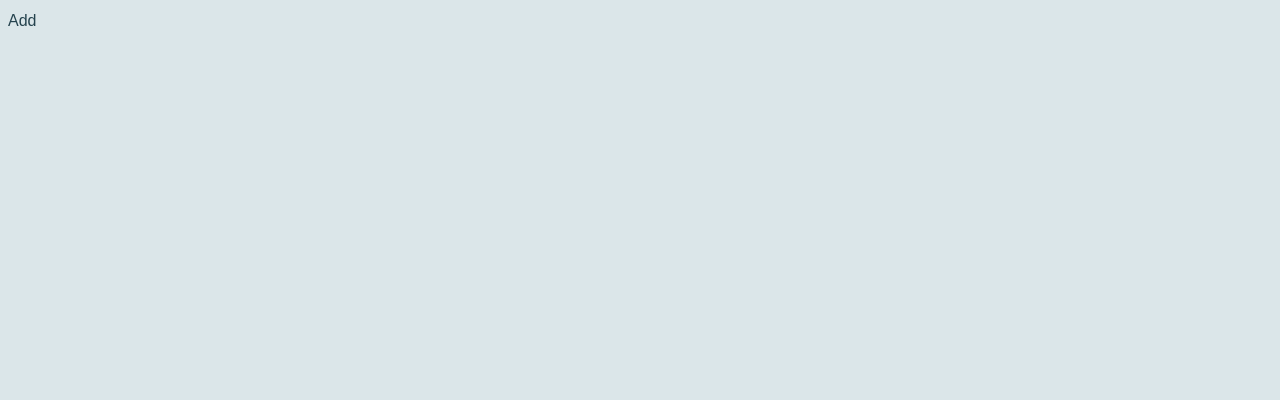
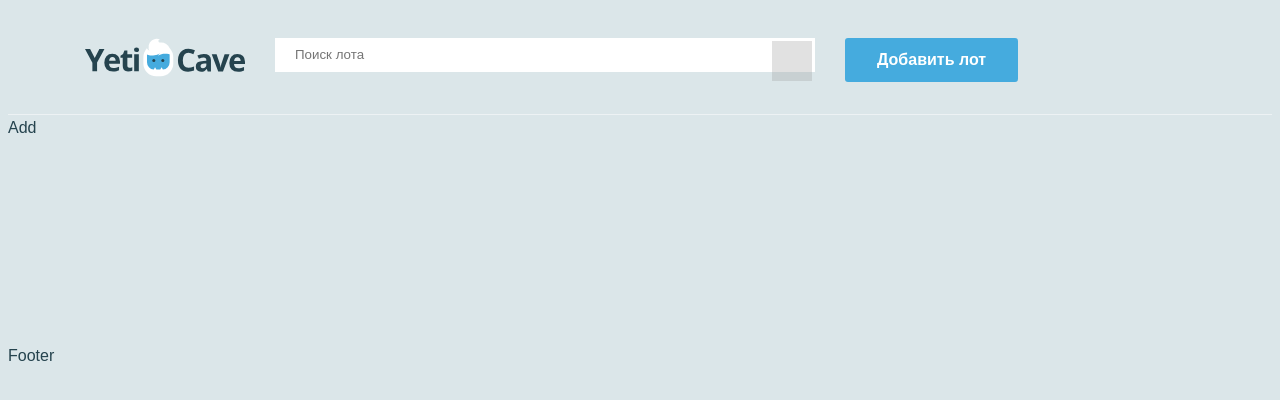
Before and after one commit to tatyanakoroleva00/yeticave_app, a React (Vite) app: page /add in a window 1280 px wide. Shown: the top 400 px of the page. Built offline with nearby package versions, Linux system fonts and the light colour scheme; grey boxes are pictures that could not be loaded; a web font is replaced by a local one.

Commit message:
added layout so that to fix header and footer on pages

```diff
--- a/src/App.jsx
+++ b/src/App.jsx
@@ -2,14 +2,17 @@ import React from "react";
 import { BrowserRouter as Router, Route, Routes } from "react-router-dom";
 import HomePage from "./components/HomePage";
 import Add from "./pages/Add";
+import Layout from "./components/Layout";
 
 function App() {
   return (
     <Router>
-      <Routes>
-        <Route path="/" element={<HomePage />} />
-        <Route path="/add" element={<Add />} />
-      </Routes>
+      <Layout>
+        <Routes>
+          <Route path="/" element={<HomePage />} />
+          <Route path="/add" element={<Add />} />
+        </Routes>
+      </Layout>
     </Router>
   )
 }
--- a/src/components/Header.jsx
+++ b/src/components/Header.jsx
@@ -1,7 +1,7 @@
 import React from 'react';
 import { useState } from 'react';
 
-const Header = (props) => {
+const Header = () => {
   const [searchInput, setSearchInput] = useState('');
   return (
     <header className="main-header">
@@ -19,7 +19,7 @@ const Header = (props) => {
 
              {/* <?php if (isset($_SESSION['user'])) : ?> */}
 
-            <div><a className="main-header__add-lot button" onClick={props.navigateToAdd}>Добавить лот</a></div>
+            <div><a className="main-header__add-lot button" href="/add">Добавить лот</a></div>
 
             {/* <? endif; ?>  */}
             {/* <nav className="user-menu">
--- a/src/components/HomePage.jsx
+++ b/src/components/HomePage.jsx
@@ -1,19 +1,5 @@
-import React from 'react';
-import { useNavigate } from 'react-router-dom';
-import Header from './Header';
-
 const HomePage = () => {
-    const navigate = useNavigate();
-
-    const navigateToAdd = () => {
-        navigate('/add');
-    }
-
-    return (
-        <div className="page-wrapper">
-            <Header navigateToAdd={navigateToAdd} />
-        </div>
-    )
+    return
 }
 
 export default HomePage
--- /dev/null
+++ b/src/components/Layout.jsx
@@ -0,0 +1,15 @@
+import React from 'react';
+import Header from './Header';
+import Footer from './Footer';
+
+const Layout = ({children}) => {
+  return (
+    <div className="page-wrapper">
+        <Header />
+        <main>{children}</main>
+        <Footer/>
+    </div>
+  )
+}
+
+export default Layout
--- a/src/pages/Add.jsx
+++ b/src/pages/Add.jsx
@@ -1,4 +1,4 @@
-import React from 'react'
+import React from 'react';
 
 const Add = () => {
   return (
```
